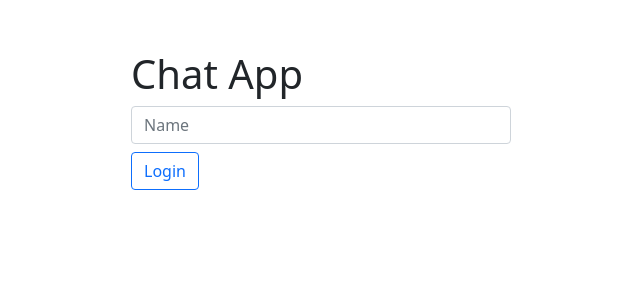
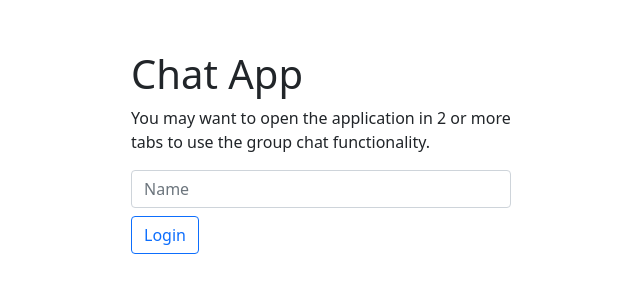
Before and after one commit to rahulsinghnirban/Group-chat-app, a website: page Chat-app/public/index.html in a window 1280 px wide. Shown: the whole page, without its empty margins (319-959 px from the left). Drawn offline with nearby package versions, Linux system fonts and the light colour scheme; no server answers.

Commit message:
Update index.html

```diff
--- a/Chat-app/public/index.html
+++ b/Chat-app/public/index.html
@@ -16,6 +16,7 @@
         <h1>Chat App</h1>
 
         <div id="login">
+            <p>You may want to open the application in 2 or more tabs to use the group chat functionality.</p>
             <input type="text" class="form-control" id="login-inp" placeholder="Name">
             <button class="btn btn-small btn-outline-primary mt-2" id="login-btn">Login</button>
         </div>
```
